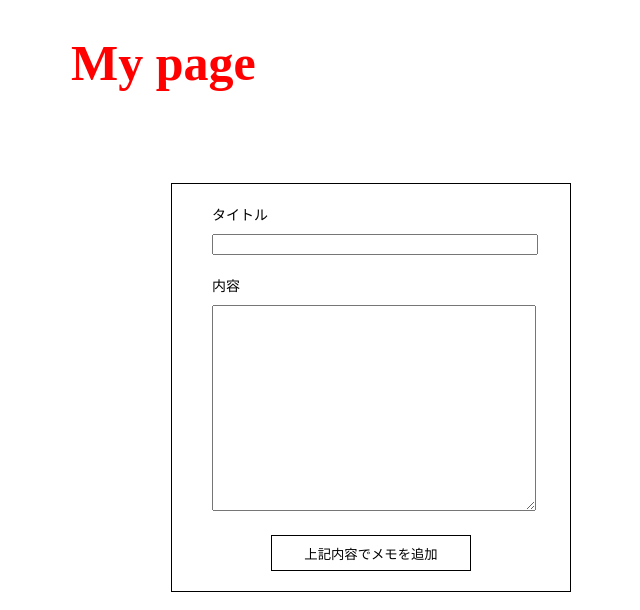
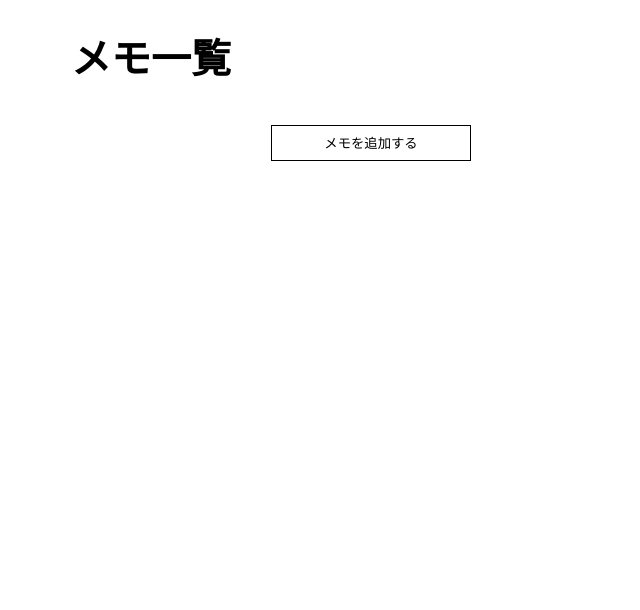
Before and after one commit to XxGodmoonxX/spa-memoapp-playground, a Next.js app: page / in a window 1280 px wide. Shown: the top 610 px of the page, without its empty margins (269-909 px from the left). Built offline with nearby package versions, Linux system fonts and the light colour scheme.

Commit message:
feat: メモの追加と一覧で表示を分ける

```diff
--- a/src/components/atoms/btn.tsx
+++ b/src/components/atoms/btn.tsx
@@ -2,7 +2,7 @@ import React from 'react'
 import styled, { css } from 'styled-components'
 
 type Props = {
-  action: 'submit' | 'delete' | 'edit' | 'back'
+  action?: 'submit' | 'delete' | 'edit' | 'back'
   children: React.ReactNode
   onClick: (event: React.MouseEvent<HTMLButtonElement>) => void
 }
@@ -23,15 +23,13 @@ const Container = styled.button<Pick<Props, 'action'>>`
   cursor: pointer;
 
   ${(props) =>
-    props.action === 'delete' &&
-    css`
+    props.action === 'delete'
+      ? css`
           background-color: #f54e4e;
           color: white;
           border: none;
-    `}
-  ${(props) =>
-    props.action !== 'delete' &&
-    css`
+        `
+      : css`
           background-color: white;
           color: black;
           border: 1px solid black;
--- /dev/null
+++ b/src/components/atoms/title.tsx
@@ -0,0 +1,6 @@
+import styled from 'styled-components'
+
+export const Title = styled.h1`
+  color: black;
+  font-size: 40px;
+`
--- a/src/components/organisms/wrapper.tsx
+++ b/src/components/organisms/wrapper.tsx
@@ -5,7 +5,7 @@ export const Wrapper = styled.div`
   margin: auto;
 
   > button {
-    margin: 40px auto auto;
+    margin: 40px auto 40px;
     display: block;
   }
 `
--- a/src/pages/detail/[index].tsx
+++ b/src/pages/detail/[index].tsx
@@ -6,6 +6,7 @@ import { Btn } from '../../components/atoms/btn'
 import { CheckBox } from '../../components/atoms/checkbox'
 import { Text } from '../../components/atoms/text'
 import { Textarea } from '../../components/atoms/textArea'
+import { Title } from '../../components/atoms/title'
 import { TitleInput } from '../../components/atoms/titleInput'
 import { FormWrapper } from '../../components/molecules/formWrapper'
 import { Wrapper } from '../../components/organisms/wrapper'
@@ -94,6 +95,8 @@ export default function Detail() {
 
   return (
     <Wrapper>
+      <Title>メモ詳細</Title>
+
       {memo &&
         (editing ? (
           <>
--- a/src/pages/index.tsx
+++ b/src/pages/index.tsx
@@ -4,6 +4,7 @@ import styled from 'styled-components'
 import { Btn } from '../components/atoms/btn'
 import { Text } from '../components/atoms/text'
 import { Textarea } from '../components/atoms/textArea'
+import { Title } from '../components/atoms/title'
 import { TitleInput } from '../components/atoms/titleInput'
 import { FormWrapper } from '../components/molecules/formWrapper'
 import { Wrapper } from '../components/organisms/wrapper'
@@ -21,6 +22,7 @@ export default function Home() {
   const [memo, setMemo] = useState<Memo[]>()
   const titleRef = useRef<HTMLInputElement>(null)
   const textareeRef = useRef<HTMLTextAreaElement>(null)
+  const [adding, setAdding] = useState<boolean>(false)
 
   useEffect(() => {
     const storage = localStorage.getItem(STORAGE_KEY)
@@ -66,11 +68,39 @@ export default function Home() {
     )
 
     setMemo(storage ? JSON.parse(storage) : null)
+    setAdding(false)
+  }
+
+  const handleAdd = () => {
+    setAdding(true)
+  }
+
+  const handleBack = () => {
+    setAdding(false)
   }
 
   return (
     <Wrapper>
-      <Title>My page</Title>
+      <Title>メモ一覧</Title>
+
+      {adding ? (
+        <>
+          <FormWrapper>
+            <Text>タイトル</Text>
+            <TitleInput inputRef={titleRef} />
+            <Text>内容</Text>
+            <Textarea ref={textareeRef} />
+            <Btn action="submit" onClick={handleSubmit}>
+              上記内容でメモを追加
+            </Btn>
+          </FormWrapper>
+          <Btn action="back" onClick={handleBack}>
+            戻る
+          </Btn>
+        </>
+      ) : (
+        <>
+          <Btn onClick={handleAdd}>メモを追加する</Btn>
           {memo &&
             memo.map((memo) => {
               return (
@@ -88,21 +118,8 @@ export default function Home() {
                 </a>
               )
             })}
-      <br />
-      <FormWrapper>
-        <Text>タイトル</Text>
-        <TitleInput inputRef={titleRef} />
-        <Text>内容</Text>
-        <Textarea ref={textareeRef} />
-        <Btn action="submit" onClick={handleSubmit}>
-          上記内容でメモを追加
-        </Btn>
-      </FormWrapper>
+        </>
+      )}
     </Wrapper>
   )
 }
-
-const Title = styled.h1`
-  color: red;
-  font-size: 50px;
-`
```
Lines whose indentation alone changed are shown as unchanged.
